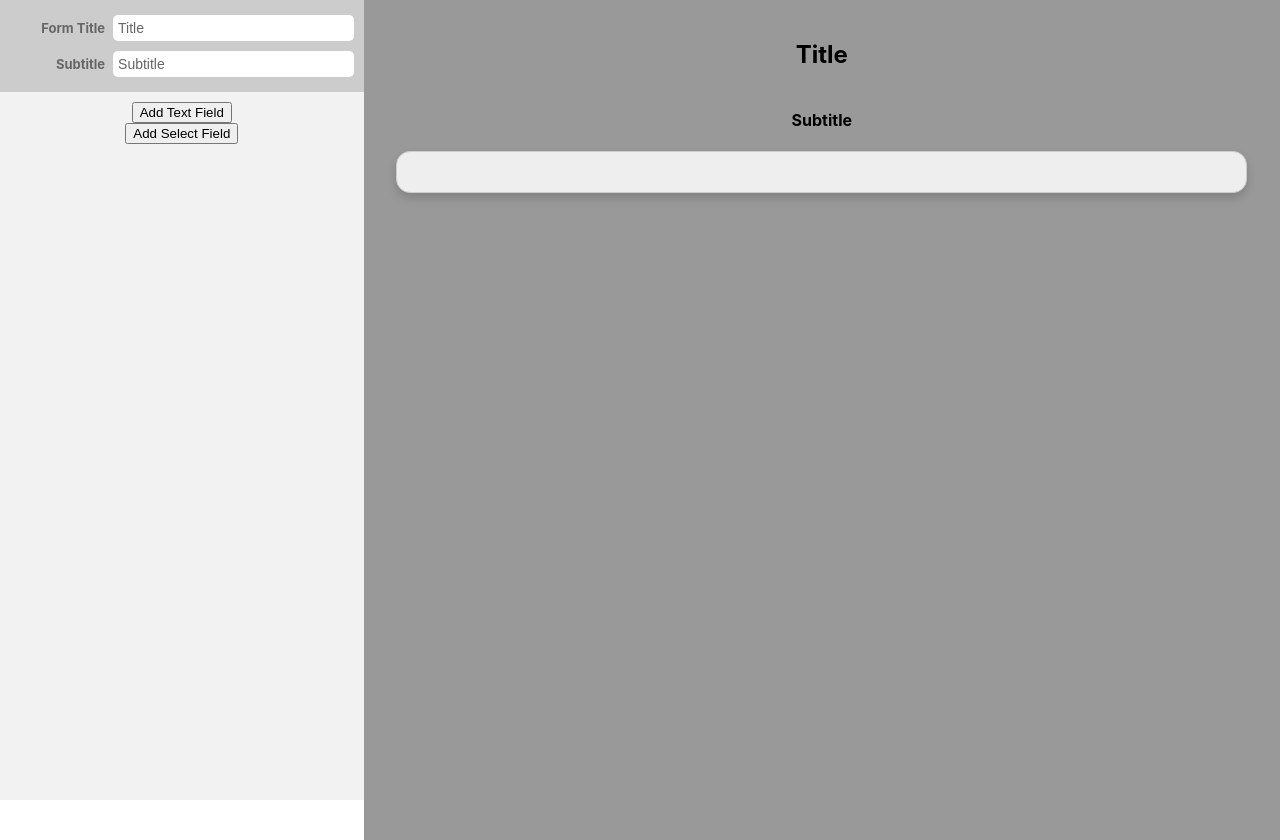
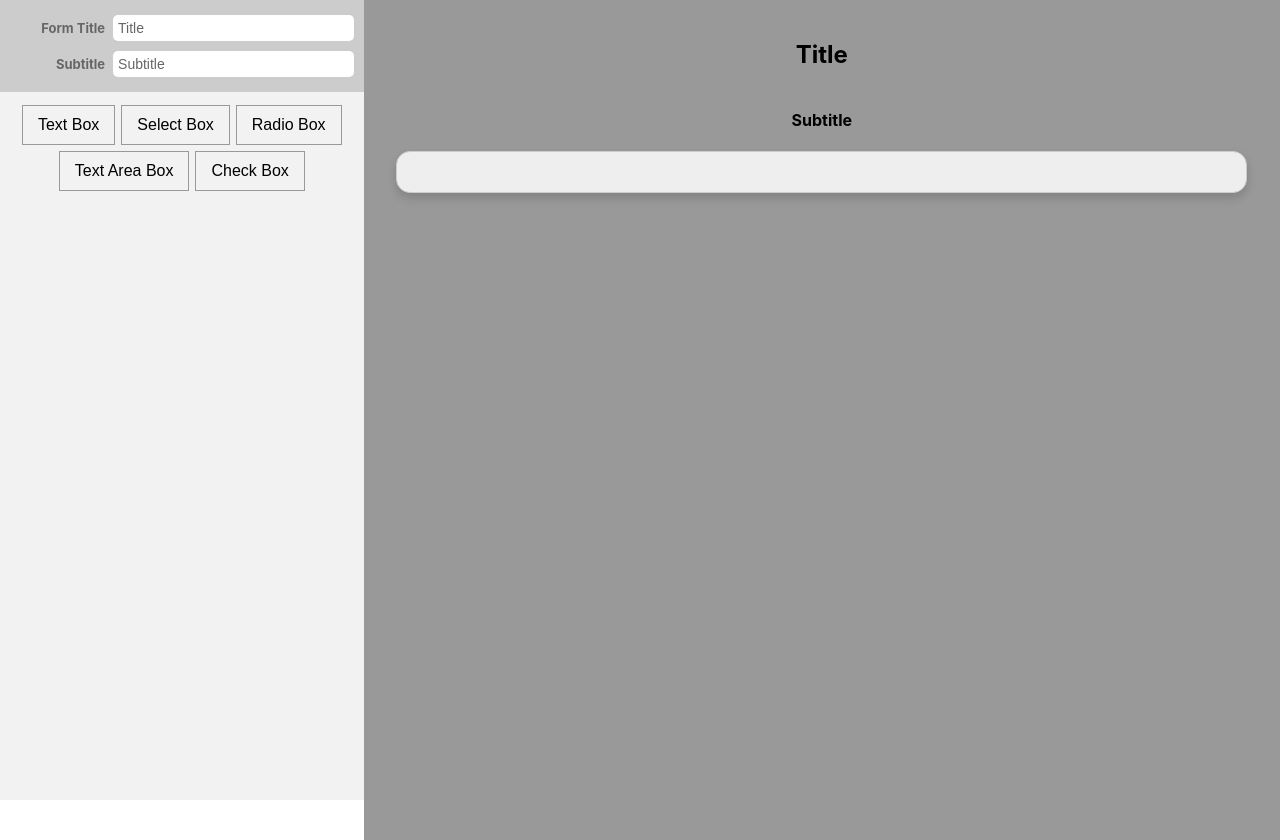
Before and after one commit to mingliu68/FormBuilder, a React (Create React App) app in the folder form-builder/: page / in a window 1280 px wide. Built offline with nearby package versions, Linux system fonts and the light colour scheme.

Commit message:
add field button based on type of fields, refactor text and select component

```diff
--- a/form-builder/src/components/makers/FieldList.js
+++ b/form-builder/src/components/makers/FieldList.js
@@ -8,7 +8,7 @@ import Text from './fields/Text';
 
 const FieldList = props => {
 
-    const getField = (field, fieldType) => {
+    const getField = (field, fieldType, index) => {
         switch(fieldType) {
             case "text":
                 return (
@@ -16,6 +16,7 @@ const FieldList = props => {
                         field={field}
                         setElements={props.setElements}
                         elements={props.elements}
+                        index={index}
                     />
                 )
             case "select":
@@ -24,6 +25,7 @@ const FieldList = props => {
                         field={field}
                         setElements={props.setElements}
                         elements={props.elements}
+                        index={index}
                     />
                 )
             case "textarea":
@@ -32,6 +34,7 @@ const FieldList = props => {
                         field={field}
                         setElements={props.setElements}
                         elements={props.elements}
+                        index={index}
                     />
                 )
             case "checkbox":
@@ -40,6 +43,7 @@ const FieldList = props => {
                         field={field}
                         setElements={props.setElements}
                         elements={props.elements}
+                        index={index}
                     />
                 )
             case "radio":
@@ -48,6 +52,7 @@ const FieldList = props => {
                         field={field}
                         setElements={props.setElements}
                         elements={props.elements}
+                        index={index}
                      />
                 )
             default:
@@ -59,7 +64,7 @@ const FieldList = props => {
         <Container>
             {
                 props.elements.map((element, i) => (
-                    getField(element, element.type)
+                    getField(element, element.type, i)
                 ))
             }
         </Container>
--- a/form-builder/src/components/makers/FieldMaker.js
+++ b/form-builder/src/components/makers/FieldMaker.js
@@ -7,14 +7,16 @@ import FieldList from "./FieldList";
 const FieldMaker = props => {
 
     const addField = fieldType => {
-        props.setElements(props.elements.concat(
-            {
-                "id" : props.counter,
-                "type": fieldType,
-                "label": `This is a Test Field_${fieldType}`,
-                "name":`test_field_${props.counter}`
-            }
-        ))
+        props.setElements(
+            props.elements.concat(
+                {
+                    "id" : props.counter,
+                    "type": fieldType,
+                    "label": `Test Field_${fieldType}`,
+                    "name":`test_field_${props.counter}`
+                }
+            )
+        )
         props.setCounter(props.counter + 1)
     }
 
@@ -24,13 +26,20 @@ const FieldMaker = props => {
                 elements={props.elements}
                 setElements={props.setElements}
             />
-            <button onClick = {() => addField("text")} >
+            <ButtonWrapper>
+                <NewFieldButton onClick={() => addField('text')}>Text Box</NewFieldButton>
+                <NewFieldButton onClick={() => addField('select')}>Select Box</NewFieldButton>
+                <NewFieldButton>Radio Box</NewFieldButton>
+                <NewFieldButton>Text Area Box</NewFieldButton>
+                <NewFieldButton>Check Box</NewFieldButton>
+            </ButtonWrapper>
+            {/* <button onClick = {() => addField("text")} >
                 Add Text Field
             </button>
             <button onClick = {() => addField("select")} >
                 Add Select Field
             </button>
-
+             */}
         </Container>
     )
 }
@@ -47,5 +56,26 @@ const Container = styled.div`
     align-items: center;
     overflow-y: auto;
     padding: 10px;
+`;
+
+const NewFieldButton = styled.button`
+    border: 1px solid #999999;
+    background: #f2f2f2;
+    padding: 10px 15px;
+    font-size: 16px;
+    margin: 3px;
+    outline: none;
+    &:hover {
+        background: darkseagreen
+    }
+    &:active {
+        background: cadetblue
+    }
+`;
+
+const ButtonWrapper = styled.div`
+    display: flex;
+    flex-wrap: wrap;
+    justify-content: center;
 
 `;
--- a/form-builder/src/components/makers/fields/Select.js
+++ b/form-builder/src/components/makers/fields/Select.js
@@ -11,14 +11,24 @@ const Select = props => {
         )
     }
 
+    const updateElements = (e, index) => {
+        let newFields = JSON.parse(JSON.stringify(props.elements));
+        newFields[index].label = e.target.value
+        props.setElements(newFields)
+    }
+
     return(
         <Container>
             <FieldItem>
-                <ItemLabel>
-                    {props.field.label}
-                </ItemLabel>
+                <ItemLabel
+                    name={props.field.name}
+                    id={props.field.name}
+                    placeholder={props.field.label}
+                    value={props.field.label}
+                    onChange={ e =>  updateElements(e, props.index) }
+                />
                 <ItemType>
-                    {props.field.type}
+                    {(props.field.type).toUpperCase()}
                 </ItemType>
                 <Delete onClick = {() => deleteField(props.field)}>
                     X
@@ -62,10 +72,15 @@ const ItemType = styled.div`
     background: #ffffff;
     width: 30%;
     padding: 5px;
+    font-size: 13px;
 `;
 
-const ItemLabel = styled.div`
+const ItemLabel = styled.input`
     width: 60%;
     background: #ffffff;
     padding: 5px;
+    outline: none;
+    border: none;
+    margin-right: 5px;
+    font-size: 14px;
 `;
--- a/form-builder/src/components/makers/fields/Text.js
+++ b/form-builder/src/components/makers/fields/Text.js
@@ -11,14 +11,24 @@ const Text = props => {
         )
     }
 
+    const updateElements = (e, index) => {
+        let newFields = JSON.parse(JSON.stringify(props.elements));
+        newFields[index].label = e.target.value
+        props.setElements(newFields)
+    }
+
     return(
         <Container>
             <FieldItem>
-                    <ItemLabel>
-                        {props.field.label}
-                    </ItemLabel>
+                    <ItemLabel
+                        name={props.field.name}
+                        id={props.field.name}
+                        placeholder={props.field.label}
+                        value={props.field.label}
+                        onChange={ e => updateElements(e, props.index)}
+                    />
                     <ItemType>
-                        {props.field.type}
+                        {(props.field.type).toUpperCase()}
                     </ItemType>
                     <Delete onClick = {() => deleteField(props.field)}>
                         X
@@ -62,10 +72,15 @@ const ItemType = styled.div`
     background: #ffffff;
     width: 30%;
     padding: 5px;
+    font-size: 13px;
 `;
 
-const ItemLabel = styled.div`
+const ItemLabel = styled.input`
     width: 60%;
     background: #ffffff;
     padding: 5px;
+    outline: none;
+    border: none;
+    margin-right: 5px;
+    font-size: 14px;
 `;
```
